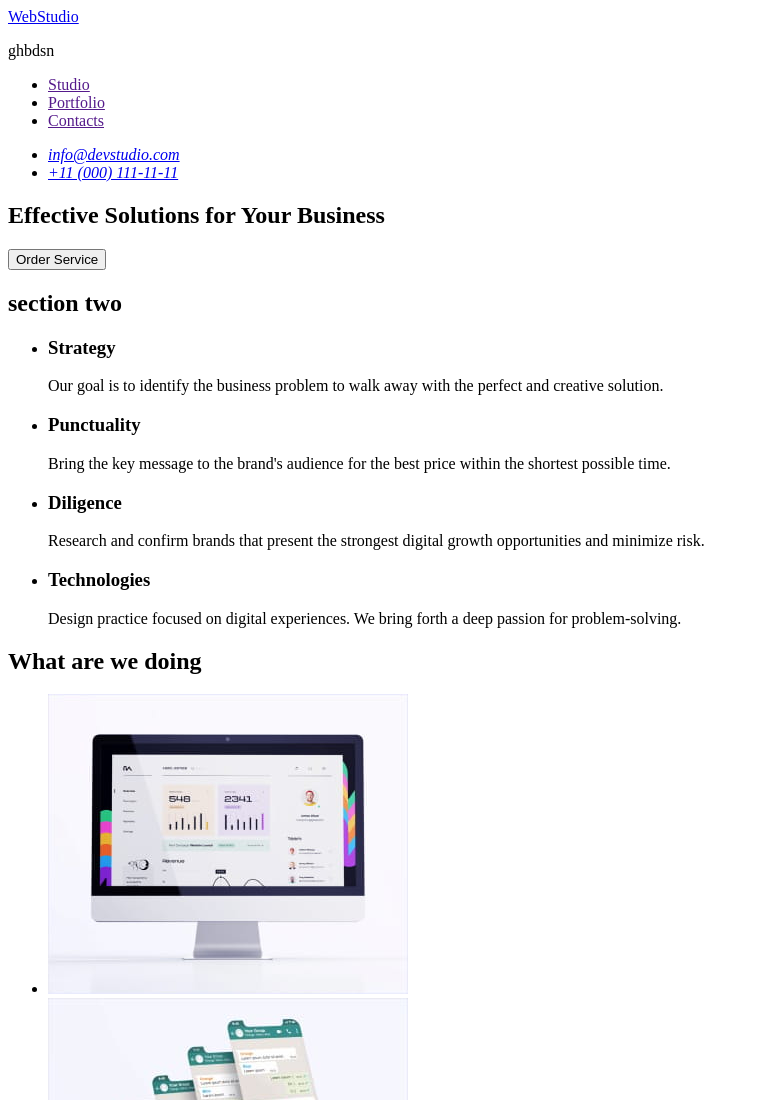
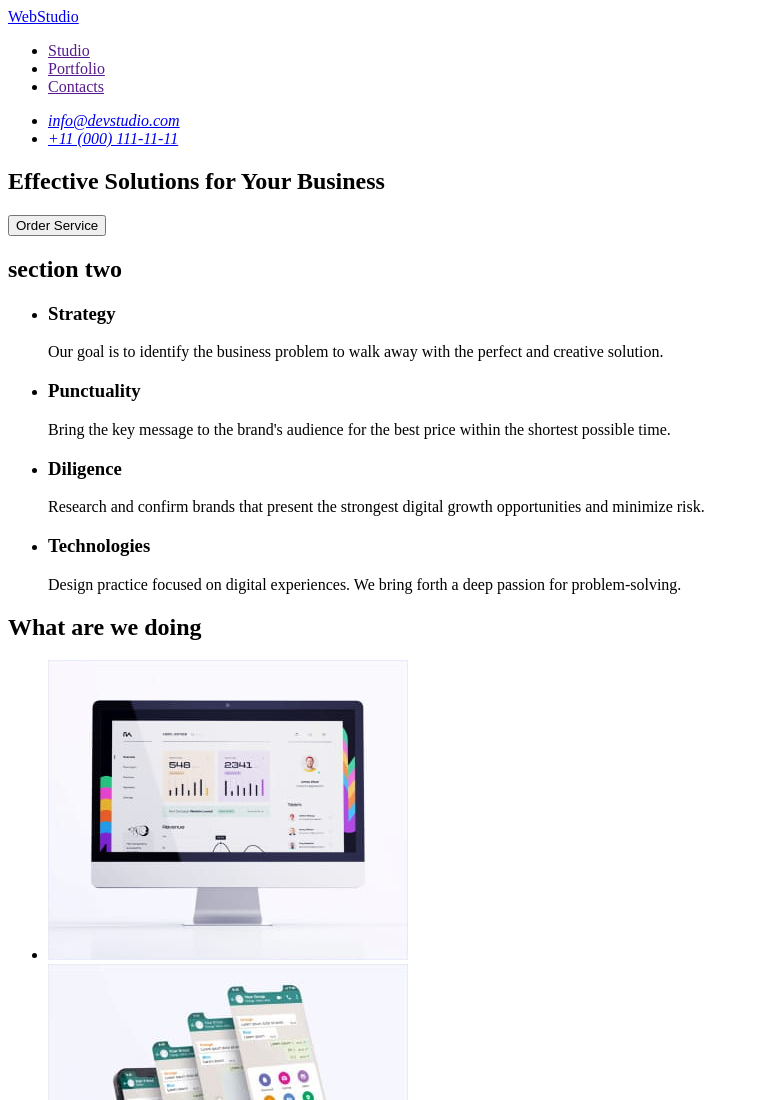
Before and after one commit to EduardMLT/goit-markup-hw-01, a plain HTML site: page index.html in a window 1280 px wide. Shown: the top 1100 px of the page, without its empty margins (0-759 px from the left). Drawn offline with Linux system fonts and the light colour scheme.

Commit message:
initial commit

```diff
--- a/index.html
+++ b/index.html
@@ -13,7 +13,6 @@
       <nav>
         <!--переходи по сайту-->
         <a href="./index.html">WebStudio</a>
-        <p>ghbdsn</p>
 
         <ul>
           <li><a href="">Studio</a></li>
```
